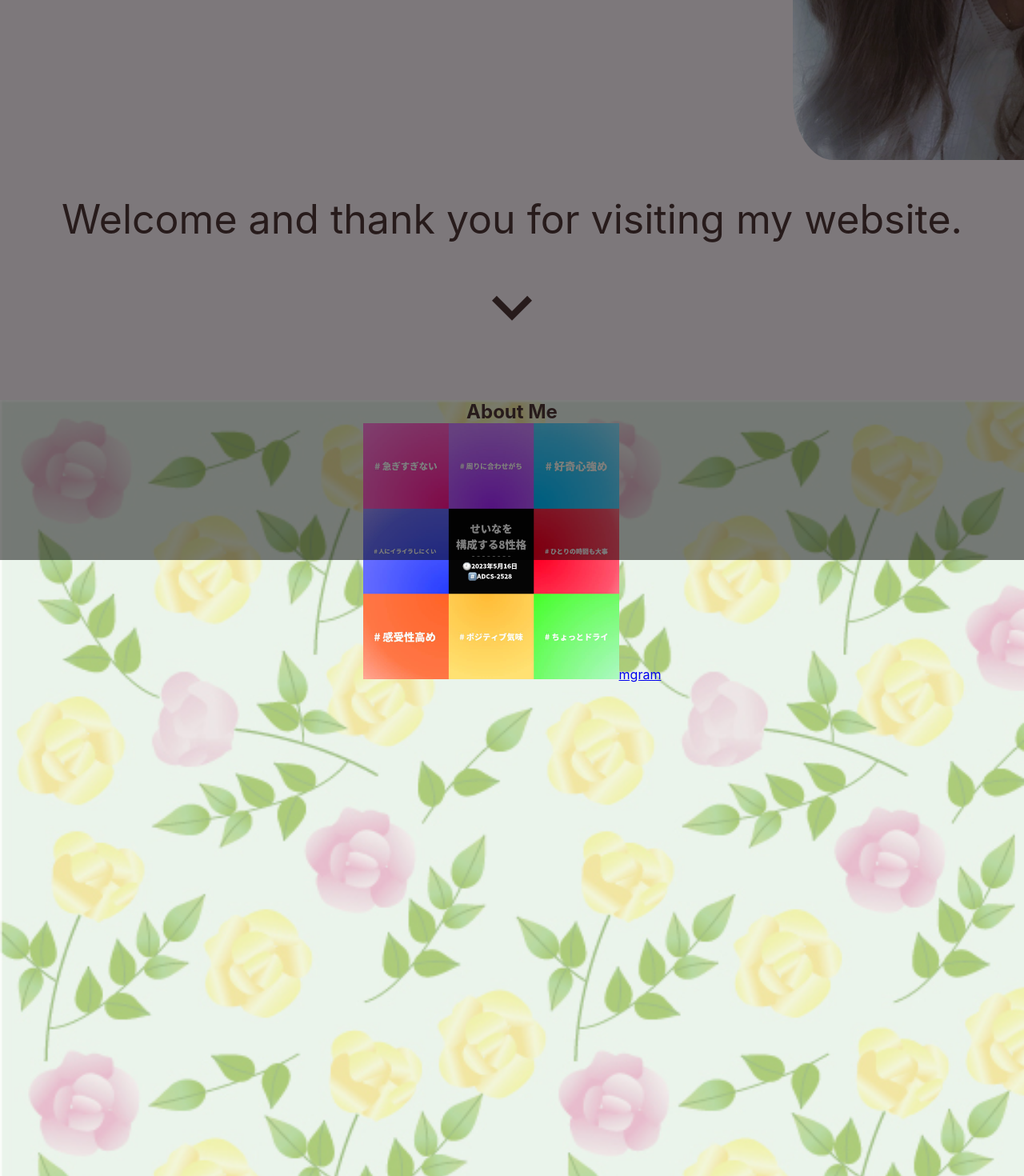
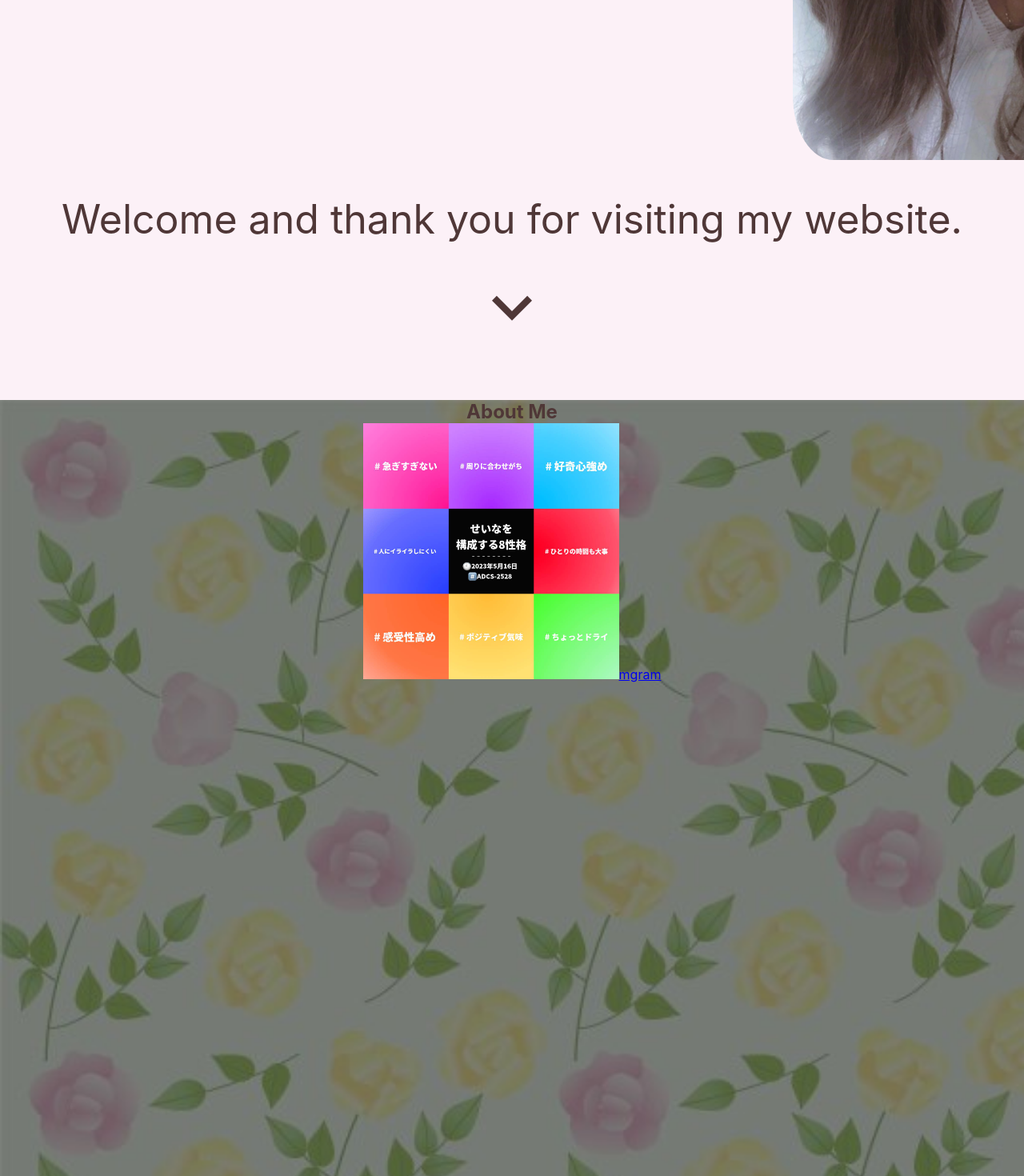
Before and after one commit to seetsuko/seina, a React (Create React App) app: page / in a window 1280 px wide. Shown: the part 900-2370 px from the top of the page at 80% size. Built offline with nearby package versions, Linux system fonts and the light colour scheme; the HTML template or start-up script is replaced by a standard one.

Commit message:
Improve:	背景色が目立つので暗くしたものに変えた

```diff
--- a/src/css/AboutMe.css
+++ b/src/css/AboutMe.css
@@ -4,15 +4,7 @@
   height: 2000px;
   width: 100vw;
 }
-.about-me::after {
-  content: "";
-  position: absolute;
-  top: 100%;
-  left: 0;
-  height: 100%;
-  width: 100%;
-  background: rgba(0, 0, 0, 0.5);
-}
+
 
 .my-mgram{
   height: 40vmin;
```
Also changed, not shown: src/background-image.jpg.
